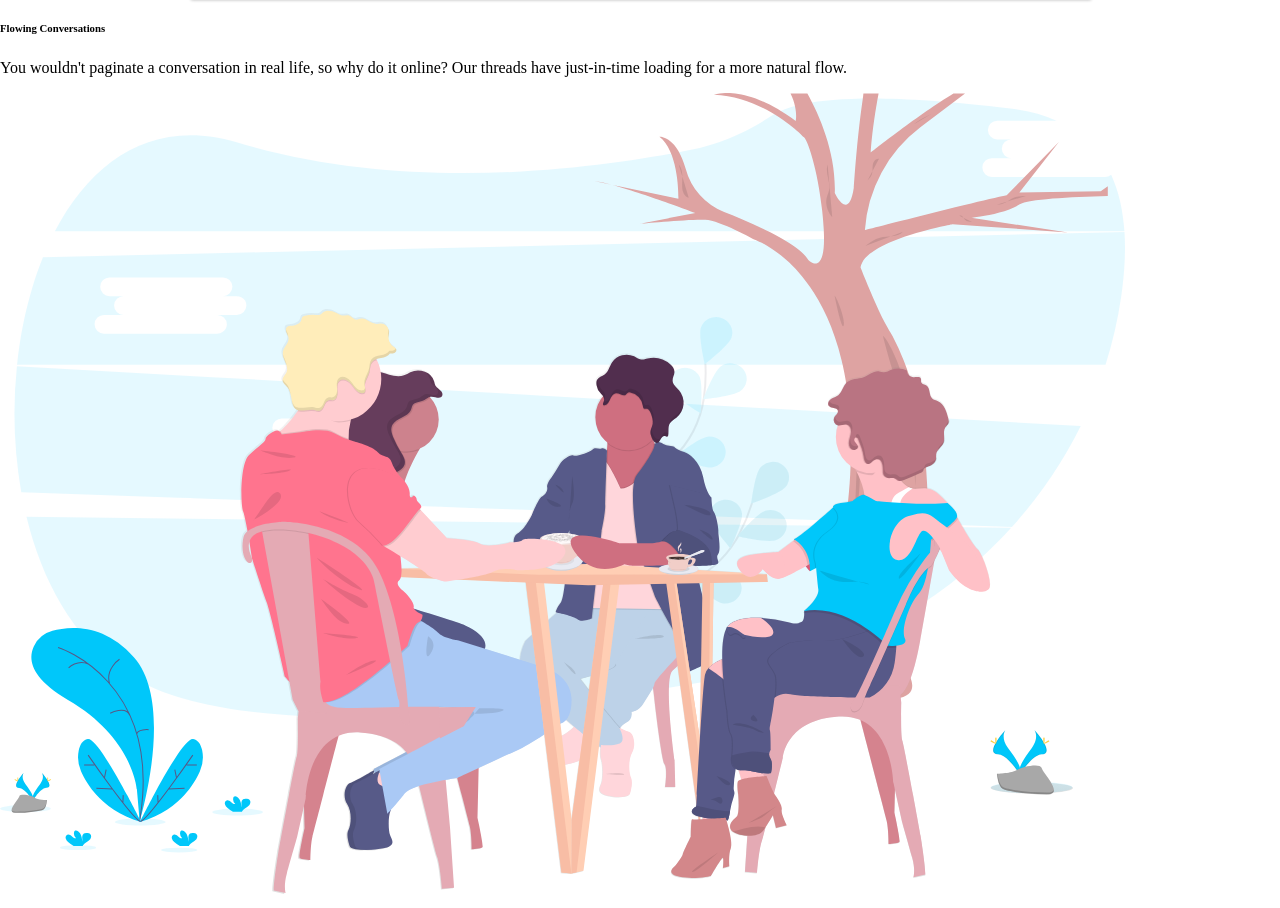
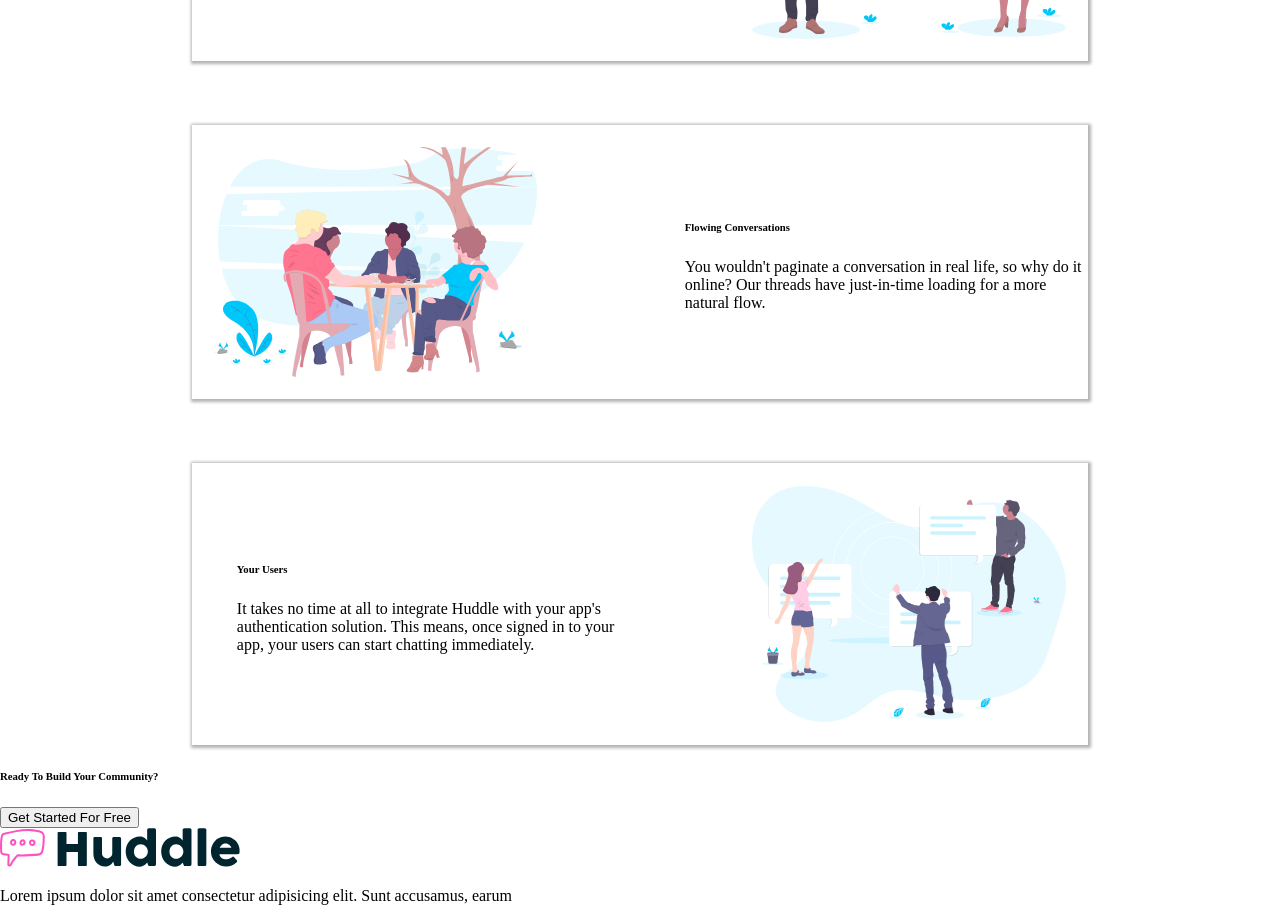
Before and after one commit to ZachLynch123/huddle, a plain HTML site: page index.html in a window 1280 px wide. Shown: the part 984-1892 px from the top of the page. Drawn offline with Linux system fonts and the light colour scheme.

Commit message:
All cards are styled

```diff
--- a/index.html
+++ b/index.html
@@ -44,36 +44,36 @@
   <!-- heading -->
 
   <!-- grow together -->
-  <div class="grow-together-container">
-    <div class="grow-together-text">
+  <div class="card-container">
+    <div class="card-text">
       <h6 class="grow-together-title">Grow Together</h6>
       <p class="grow-together-about">Generate meaningful discussions with your audience and build a strong, loyal community. Think of the insightful conversations you miss out on with a feedback form.</p>
     </div>
     <div class="grow-together-image">
-      <img class="growing-together-img" src="./images/illustration-grow-together.svg" alt="growTogether">
+      <img class="card-img" src="./images/illustration-grow-together.svg" alt="growTogether">
     </div>
   </div>
 
   <!-- flowing convos -->
-  <div class="flowing-container">
-    <div class="flowing-text">
+  <div class="card-container reversed">
+      <div class="flowing-image">
+          <img class="card-img left" src="./images/illustration-flowing-conversation.svg" alt="flowing">
+        </div>
+    <div class="card-text">
       <h6 class="flowing-title">Flowing Conversations</h6>
       <p class="flowing-about">You wouldn't paginate a conversation in real life, so why do it online? Our threads have just-in-time loading for a more natural flow.</p>
-    </div>
-    <div class="flowing-image">
-      <img class="flowing-img" src="./images/illustration-flowing-conversation.svg" alt="flowing">
     </div>
   </div>
 
   <!-- Your users-->
 
-  <div class="users-container">
-    <div class="users-text">
+  <div class="card-container">
+    <div class="card-text">
       <h6 class="users-title">Your Users</h6>
       <p class="users-about">It takes no time at all to integrate Huddle with your app's authentication solution. This means, once signed in to your app, your users can start chatting immediately.</p>
     </div>
     <div class="users-image">
-      <img src="./images/illustration-your-users.svg" alt="Users">
+      <img class="card-img" src="./images/illustration-your-users.svg" alt="Users">
     </div>
   </div>
 
--- a/styles.css
+++ b/styles.css
@@ -32,21 +32,31 @@ nav ul {
     width: 100%;
 }
 
-.grow-together-container {
+.card-container {
     display: grid;
     grid-template-columns: repeat(2, 1fr);
     margin: 0 auto;
+    margin-top: 5%;
     max-width: 70%;
     box-shadow: 1px 1px 3px 2px rgba(0, 0, 0, .3);
 }
 
-.grow-together-text {
+.card-text {
     margin: auto;
     padding-left: 10%;
 }
 
-.growing-together-img {
+.card-img {
     width: 70%;
     padding: 5%;
     float: right;
 }
+
+.left {
+    float: left;
+    width: 72%;
+}
+
+.reversed {
+    grid-auto-flow: dense
+}
```
